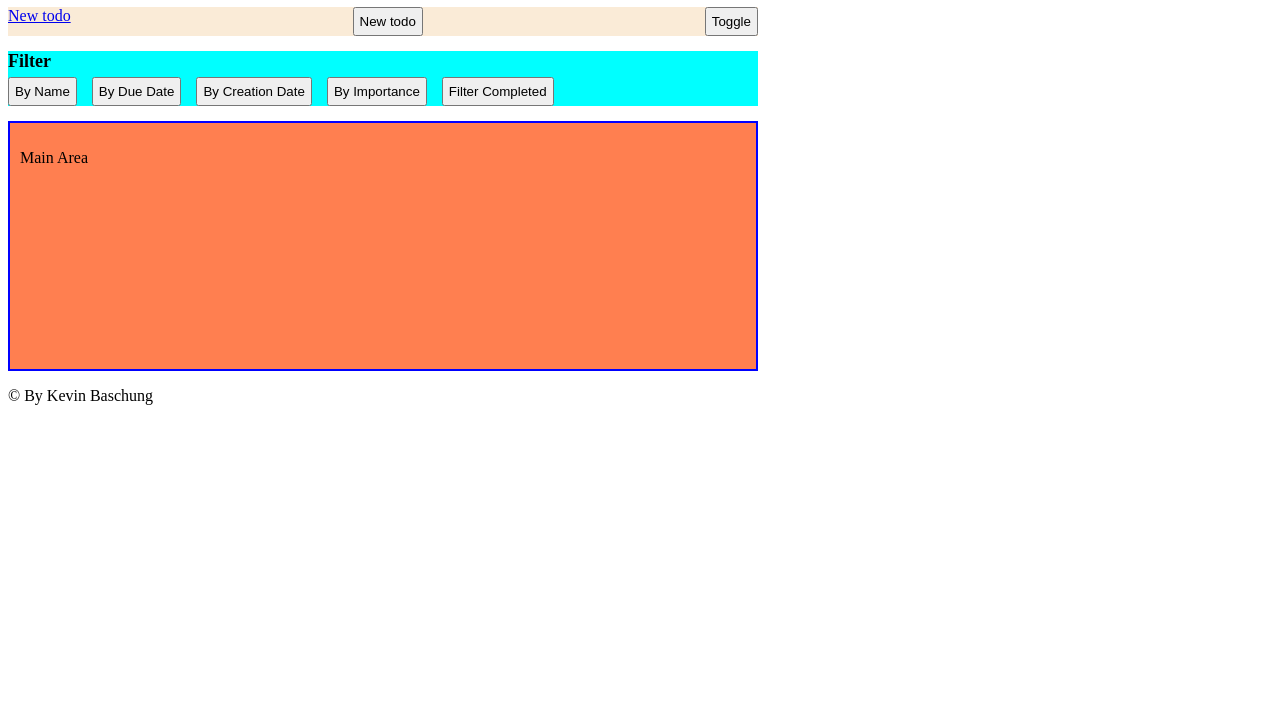
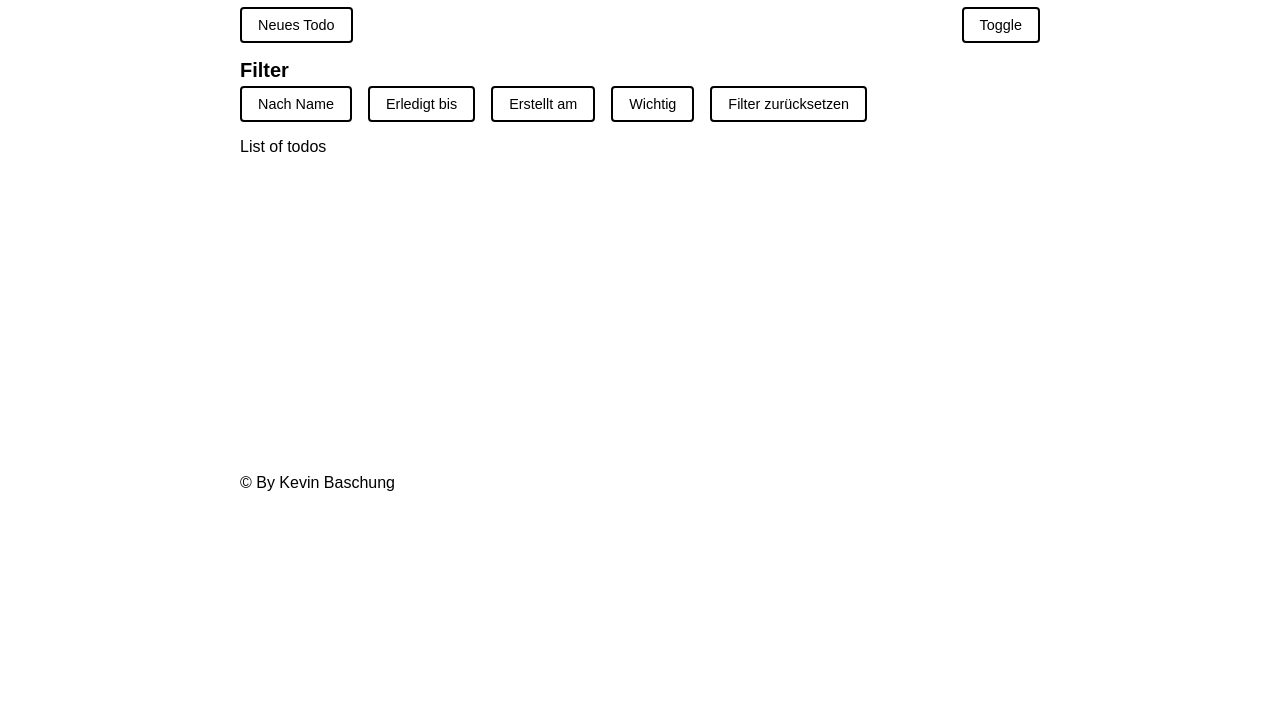
Before and after one commit to QuantenFlu/Project1_CASFEE, a website: page source/public/index.html in a window 1280 px wide. Shown: the part 73-800 px from the top of the page. Drawn offline with nearby package versions, Linux system fonts and the light colour scheme.

Commit message:
added base design in html and css

```diff
--- a/source/public/index.html
+++ b/source/public/index.html
@@ -20,15 +20,15 @@
 
     <main>
       <section class="top-section">
-        <a class="create-button button" href="todo.html">New todo</a>
         <input
           type="button"
-          class="create-button filter-button"
-          value="New todo"
+          class="button-style button-text"
+          value="Neues Todo"
+          onclick="location.href='defineTodo.html'"
         />
         <input
           type="button"
-          class="style-button filter-button"
+          class="button-style button-text"
           value="Toggle"
         />
       </section>
@@ -38,44 +38,44 @@
         <ul class="nav-filter-list">
           <li class="nav-filter-item">
             <input
-              class="name-filter-button filter-button"
+              class="button-style button-text button-anim"
               type="button"
-              value="By Name"
+              value="Nach Name"
             />
           </li>
           <li class="nav-filter-item">
             <input
-              class="dueDate-filter-button filter-button"
+              class="button-style button-text button-anim"
               type="button"
-              value="By Due Date"
+              value="Erledigt bis"
             />
           </li>
           <li class="nav-filter-item">
             <input
-              class="creationDate-filter-button filter-button"
+              class="button-style button-text button-anim"
               type="button"
-              value="By Creation Date"
+              value="Erstellt am"
             />
           </li>
           <li class="nav-filter-item">
             <input
-              class="importance-filter-button filter-button"
+              class="button-style button-text button-anim"
               type="button"
-              value="By Importance"
+              value="Wichtig"
             />
           </li>
           <li class="nav-filter-item">
             <input
-              class="completed-filter-button filter-button"
+              class="button-style button-text button-anim"
               type="button"
-              value="Filter Completed"
+              value="Filter zurücksetzen"
             />
           </li>
         </ul>
       </section>
 
       <section class="todo-section">
-        <p>Main Area</p>
+        <p>List of todos</p>
       </section>
     </main>
 
--- a/source/public/styles/index.css
+++ b/source/public/styles/index.css
@@ -1,49 +1,60 @@
 * {
     box-sizing: border-box;
+    font-family: Arial, serif !important;
 }
 
 body {
-    max-width: 750px;
+    max-width: 50rem;
+    margin: auto;
 }
 
 .top-section {
-    background-color: antiquewhite;
     display: flex;
     justify-content: space-between;
-}
-
-.filter-section {
-    background-color: aqua;
+    align-items: center;
 }
 
 .todo-section {
-    min-height: 250px;
-    border: 2px solid blue;
-    margin-top: 15px;
-    padding: 10px;
-    background-color: coral;
+    min-height: 20rem;
+    margin-top: 1rem;
 }
 
 .filter-title {
-    font-size: 18px;
-    margin-bottom: 5px;
+    font-size: 1.25rem;
+    margin-bottom: 0.25rem;
 }
 
 .nav-filter-list {
+    display: flex;
+    flex-direction: row;
     padding: 0;
     margin: 0;
     list-style-type: none;
-    display: flex;
-}
-
-.nav-filter-item {
-    display: inline;
-}
-
-.nav-filter-item:not(:first-child) {
-    margin-left: 15px;
+    gap: 1rem;
 }
 
 .filter-button {
-    padding: 5px;
+    padding: 0.5rem;
 }
+
+.button-style {
+    background-color: white;
+    border: black 2px solid;
+    border-radius: 0.25rem;
+    padding: 0.5rem 1rem;
+    transition: color 0.3s, transform 0.2s, background-color 0.2s;
+}
+
+.button-style:hover {
+    background-color: black;
+    color: white;
+}
+
+.button-text {
+    font-size: 0.9rem;
+    color: black;
+}
+
+.button-anim:active {
+    transform: translateY(3px);
+}
--- a/source/public/styles/todo.css
+++ b/source/public/styles/todo.css
@@ -1,8 +1,44 @@
-.input {
-    width: 450px;
+body {
+    max-width: 30rem;
+    margin: auto;
+    padding-left: 2rem;
+    padding-right: 2rem;
 }
 
 .input-section {
     display: flex;
     flex-direction: column;
 }
+
+.button-section {
+    display: flex;
+    justify-content: space-between;
+    padding-top: 2rem;
+}
+
+.label-style {
+    margin-top: 1rem;
+    margin-bottom: 0.25rem;
+}
+
+.button-style {
+    background-color: white;
+    border: black 2px solid;
+    border-radius: 0.25rem;
+    padding: 0.5rem 1rem;
+    transition: color 0.3s, transform 0.2s, background-color 0.2s;
+}
+
+.button-style:hover {
+    background-color: black;
+    color: white;
+}
+
+.button-text {
+    font-size: 0.9rem;
+    color: black;
+}
+
+.button-anim:active {
+    transform: translateY(3px);
+}
```
Also changed, not shown: source/public/defineTodo.html (added, +83 -0 lines), source/public/todo.html (deleted, +0 -43 lines).
